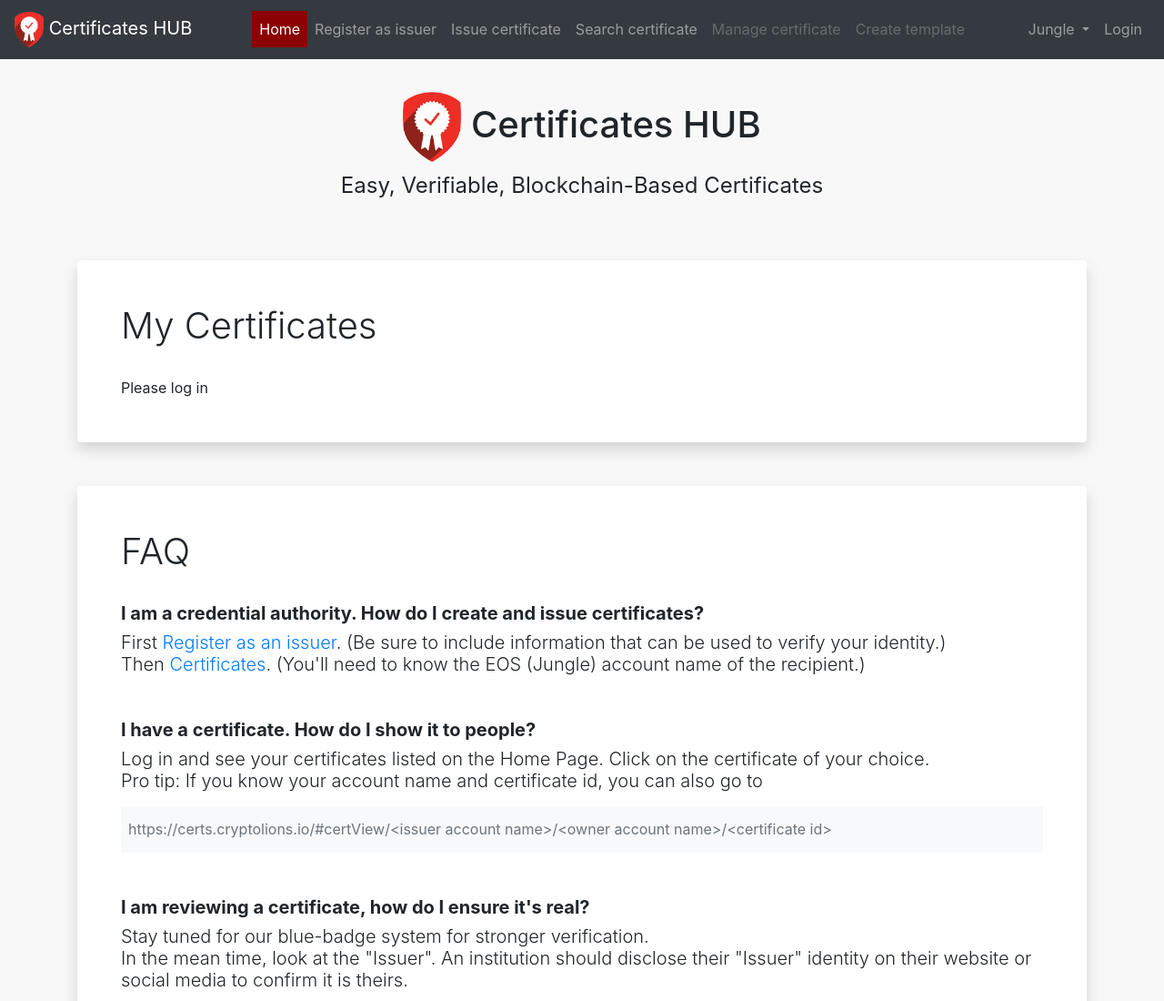
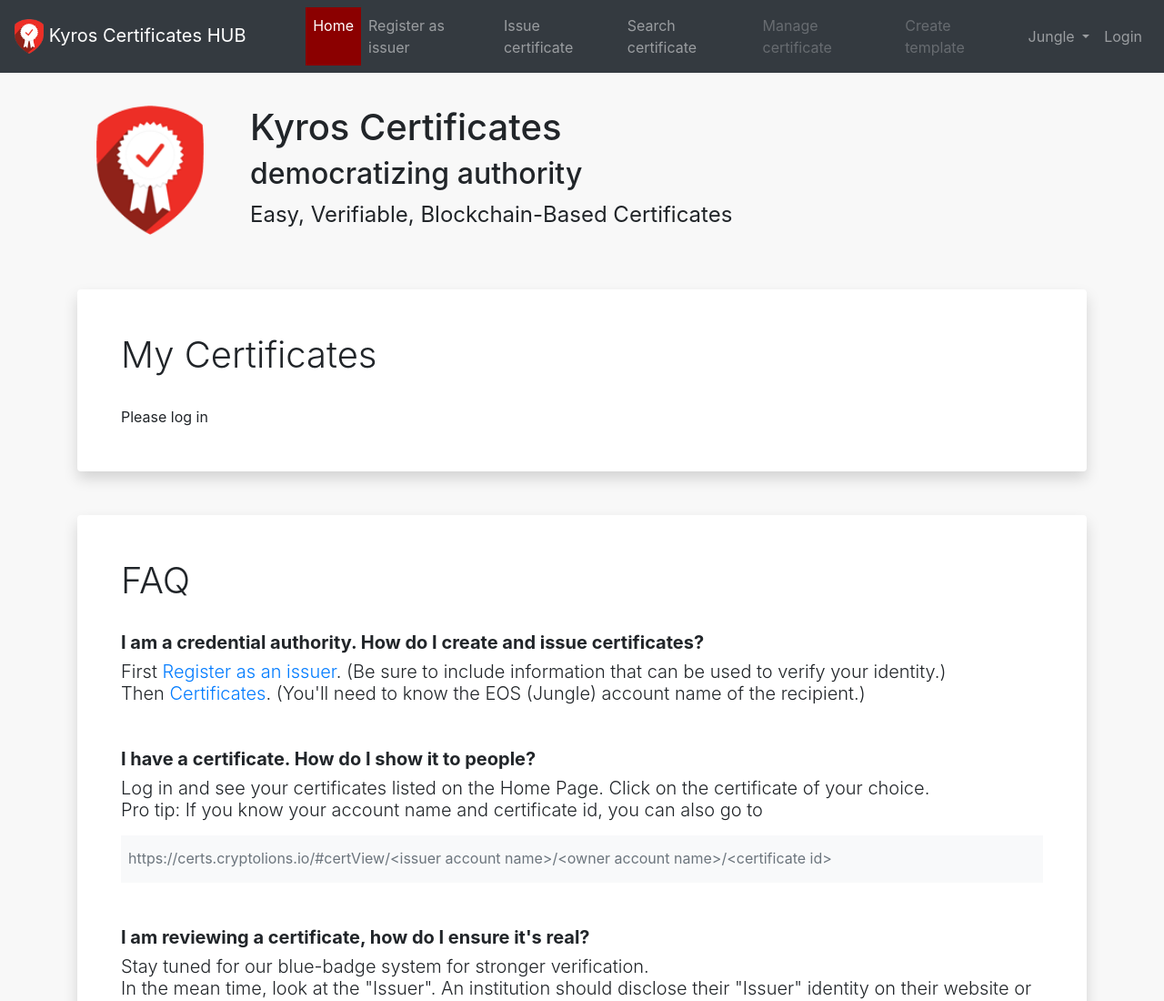
Before and after one commit to CryptoLions/Certificates, a plain HTML site: page index.html in a window 1280 px wide. Shown: the top 1100 px of the page at 91% size. Drawn offline with Linux system fonts and the light colour scheme.

Commit message:
change header

```diff
--- a/index.html
+++ b/index.html
@@ -5,11 +5,11 @@
 		<meta http-equiv="X-UA-Compatible" content="IE=edge">
 
 		<meta name="viewport" content="initial-scale=1.0,minimum-scale=1.0,maximum-scale=1.0,width=device-width,height=device-height,user-scalable=no" />
-		<meta name="description" content="Easy, Verifiable, Blockchain-Based Certificates">
+		<meta name="description" content="Democratizing authority. Easy, Verifiable, Blockchain-Based Certificates">
 		<meta name="author" content="CryptoLions.io">
 		<link rel="icon" href="images/favicon.png">
 
-		<title>Certificates HUB - Easy, Verifiable, Blockchain-Based Certificates</title>
+		<title>Kyros Certificate HUB - democratizing authority. Easy, Verifiable, Blockchain-Based Certificates</title>
 
 
 		<link rel="stylesheet" href="vendor/bootstrap/css/bootstrap.min.css" type="text/css">
@@ -33,7 +33,7 @@
 	</head>
 	<body>
 		<nav class="navbar navbar-expand-xl sticky-top navbar-dark bg-dark ">
-			<a class="navbar-brand" href="#"><img width="32px" src="images/logo_128.png" alt="Certificates HUB" title="Certificates HUB"  />  Certificates HUB </a> <span style="width: 50px"></span>
+			<a class="navbar-brand" href="#"><img width="32px" src="images/logo_128.png" alt="Certificates HUB" title="Certificates HUB"  />  Kyros Certificates HUB </a> <span style="width: 50px"></span>
 			<button class="navbar-toggler" type="button" data-toggle="collapse" data-target="#cnavbar" aria-controls="cnavbar" aria-expanded="false" aria-label="Toggle navigation">
 				<span class="navbar-toggler-icon"></span>
 			</button>
@@ -101,9 +101,27 @@
 
 						<div id="TopText">
 							<BR>
-							<h1><img width="64px" src="images/logo_128.png" alt="Certificates HUB" title="Certificates HUB"  />  Certificates HUB</h1>
+
+							<div class="row">
+								<div class="col-md-2 text-center">
+									<img width="118px" src="images/logo_128.png" alt="Kyros Certificates - democratizing authority" title="Kyros Certificates - democratizing authority"  />
+								</div>
+								<div class="col-md-10 text-left">
+
+									<h1>Kyros Certificates </h1>
+									<h2>democratizing authority</h2>
+									<p>Easy, Verifiable, Blockchain-Based Certificates</p>
+
+								</div>
+
+							</div>
+
+							<!--
+							<h1><img width="64px" src="images/logo_128.png" alt="Certificates HUB" title="Certificates HUB"  />  Kyros Certificates - democratizing authority</h1>
 							<p>Easy, Verifiable, Blockchain-Based Certificates </p>
 							 <!-- designed by <a href="https://cryptolions.io/">CryptoLions</a> powered by <a href="https://simpleassets.io/">SimpleAssets</a>.</p-->
+
+
 						</div>
 
 
```
